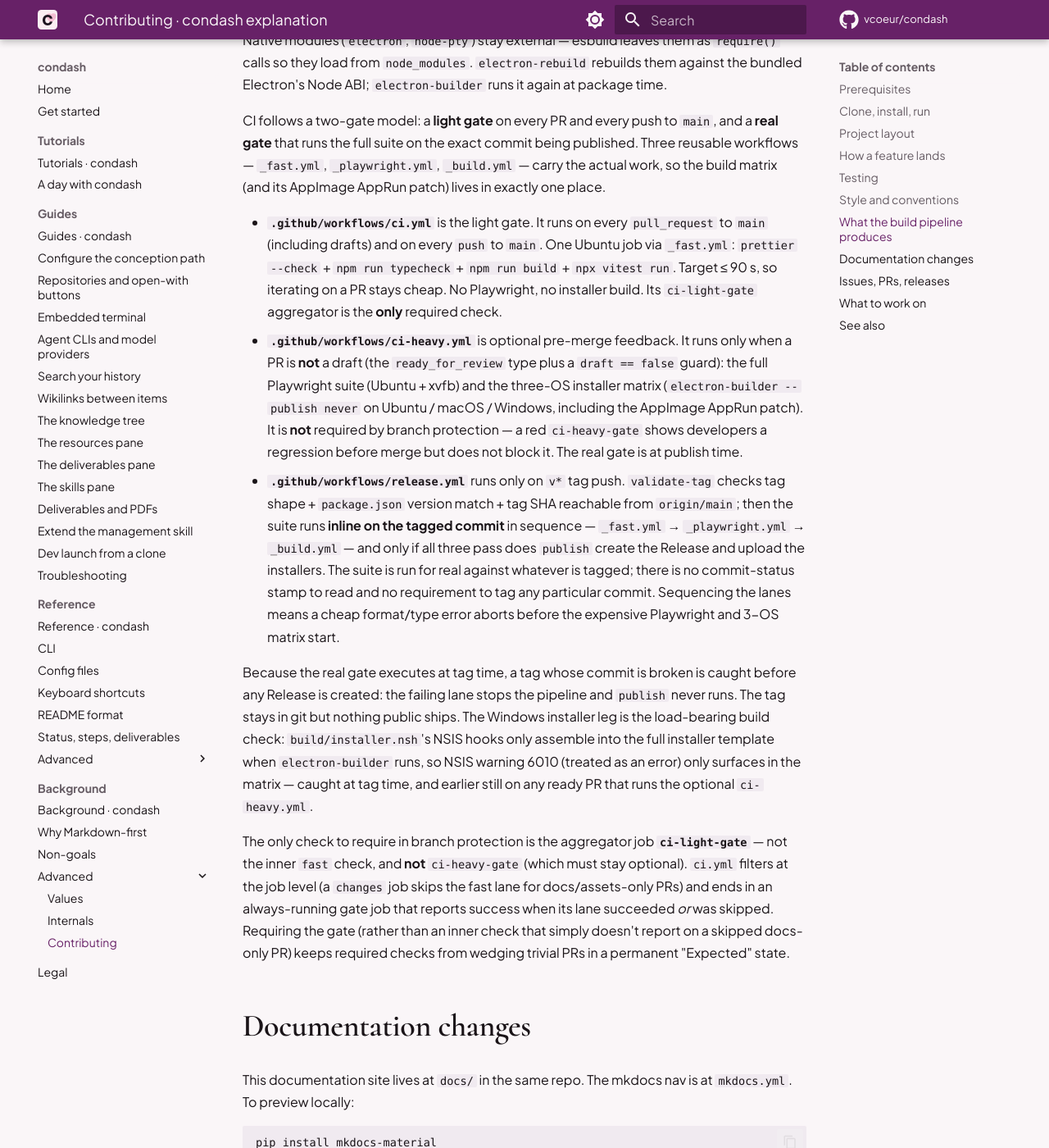
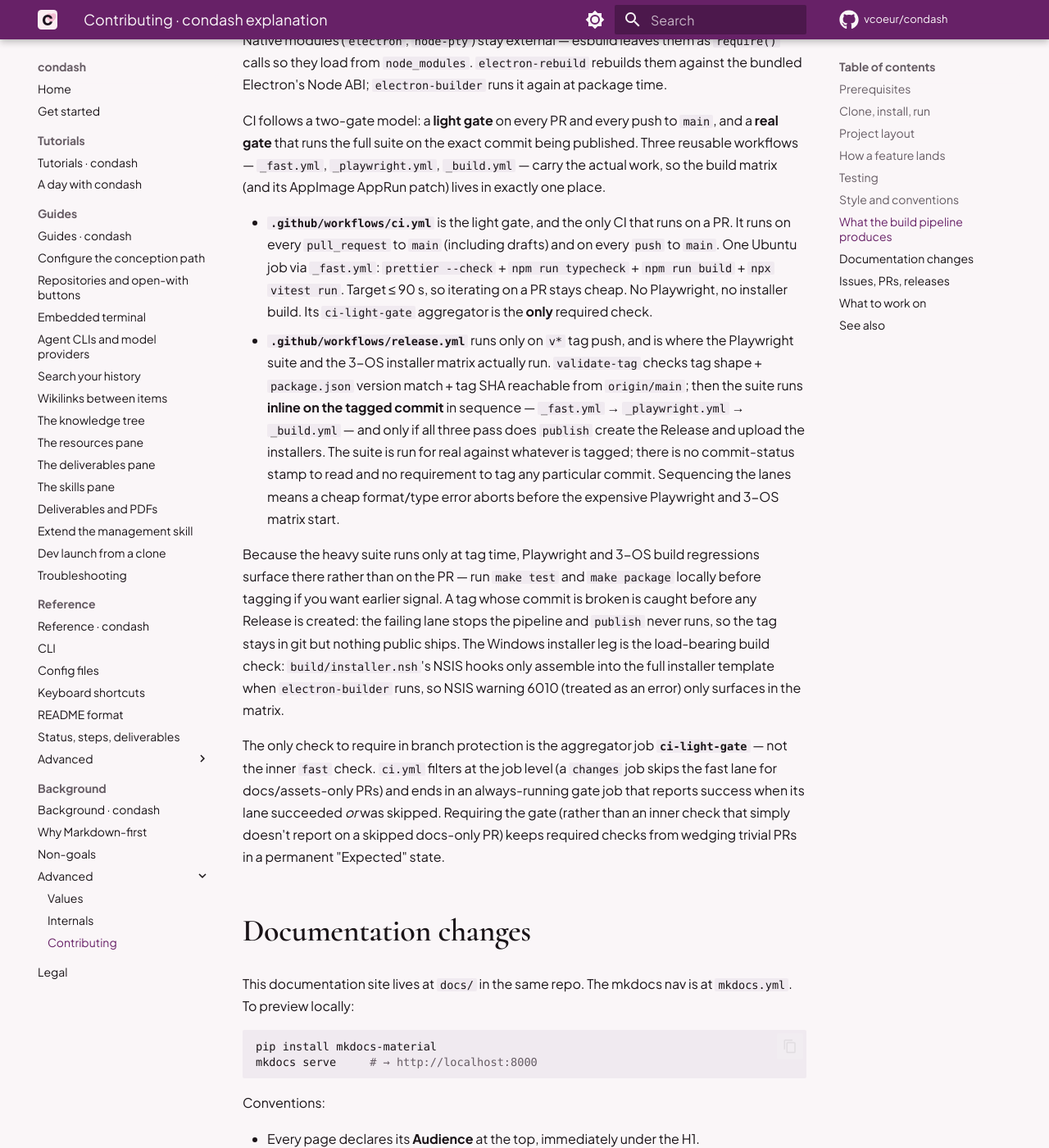
Before and after one commit to vcoeur/condash, an MkDocs documentation site: the page built from docs/explanation/contributing.md, in a window 1280 px wide and 1400 px high, scrolled down 3627 px. Shown: the whole window at 82% size. Built offline with MkDocs 1.6.1 and Material for MkDocs 9.7.7, drawn with Linux system fonts in a browser that asks for light colours; comment, search, counter and statistics services are not loaded.

Commit message:
Drop optional ci-heavy.yml: PRs run light gate only
Per decision, PRs no longer run the Playwright + 3-OS build as optional feedback. Those lanes run only at publish (release.yml's real gate). PRs run just the ~90 s light gate (ci.yml).

- Delete ci-heavy.yml.
- _playwright.yml / _build.yml headers: now called only by release.yml.
- contributing.md: drop the ci-heavy bullet; note heavy regressions surface at tag time (run make test / make package locally for earlier signal).

```diff
--- a/docs/explanation/contributing.md
+++ b/docs/explanation/contributing.md
@@ -111,13 +111,12 @@ Native modules (`electron`, `node-pty`) stay external — esbuild leaves them as
 
 CI follows a two-gate model: a **light gate** on every PR and every push to `main`, and a **real gate** that runs the full suite on the exact commit being published. Three reusable workflows — `_fast.yml`, `_playwright.yml`, `_build.yml` — carry the actual work, so the build matrix (and its AppImage AppRun patch) lives in exactly one place.
 
-- **`.github/workflows/ci.yml`** is the light gate. It runs on every `pull_request` to `main` (including drafts) and on every `push` to `main`. One Ubuntu job via `_fast.yml`: `prettier --check` + `npm run typecheck` + `npm run build` + `npx vitest run`. Target ≤ 90 s, so iterating on a PR stays cheap. No Playwright, no installer build. Its `ci-light-gate` aggregator is the **only** required check.
-- **`.github/workflows/ci-heavy.yml`** is optional pre-merge feedback. It runs only when a PR is **not** a draft (the `ready_for_review` type plus a `draft == false` guard): the full Playwright suite (Ubuntu + xvfb) and the three-OS installer matrix (`electron-builder --publish never` on Ubuntu / macOS / Windows, including the AppImage AppRun patch). It is **not** required by branch protection — a red `ci-heavy-gate` shows developers a regression before merge but does not block it. The real gate is at publish time.
-- **`.github/workflows/release.yml`** runs only on `v*` tag push. `validate-tag` checks tag shape + `package.json` version match + tag SHA reachable from `origin/main`; then the suite runs **inline on the tagged commit** in sequence — `_fast.yml` → `_playwright.yml` → `_build.yml` — and only if all three pass does `publish` create the Release and upload the installers. The suite is run for real against whatever is tagged; there is no commit-status stamp to read and no requirement to tag any particular commit. Sequencing the lanes means a cheap format/type error aborts before the expensive Playwright and 3-OS matrix start.
+- **`.github/workflows/ci.yml`** is the light gate, and the only CI that runs on a PR. It runs on every `pull_request` to `main` (including drafts) and on every `push` to `main`. One Ubuntu job via `_fast.yml`: `prettier --check` + `npm run typecheck` + `npm run build` + `npx vitest run`. Target ≤ 90 s, so iterating on a PR stays cheap. No Playwright, no installer build. Its `ci-light-gate` aggregator is the **only** required check.
+- **`.github/workflows/release.yml`** runs only on `v*` tag push, and is where the Playwright suite and the 3-OS installer matrix actually run. `validate-tag` checks tag shape + `package.json` version match + tag SHA reachable from `origin/main`; then the suite runs **inline on the tagged commit** in sequence — `_fast.yml` → `_playwright.yml` → `_build.yml` — and only if all three pass does `publish` create the Release and upload the installers. The suite is run for real against whatever is tagged; there is no commit-status stamp to read and no requirement to tag any particular commit. Sequencing the lanes means a cheap format/type error aborts before the expensive Playwright and 3-OS matrix start.
 
-Because the real gate executes at tag time, a tag whose commit is broken is caught before any Release is created: the failing lane stops the pipeline and `publish` never runs. The tag stays in git but nothing public ships. The Windows installer leg is the load-bearing build check: `build/installer.nsh`'s NSIS hooks only assemble into the full installer template when `electron-builder` runs, so NSIS warning 6010 (treated as an error) only surfaces in the matrix — caught at tag time, and earlier still on any ready PR that runs the optional `ci-heavy.yml`.
+Because the heavy suite runs only at tag time, Playwright and 3-OS build regressions surface there rather than on the PR — run `make test` and `make package` locally before tagging if you want earlier signal. A tag whose commit is broken is caught before any Release is created: the failing lane stops the pipeline and `publish` never runs, so the tag stays in git but nothing public ships. The Windows installer leg is the load-bearing build check: `build/installer.nsh`'s NSIS hooks only assemble into the full installer template when `electron-builder` runs, so NSIS warning 6010 (treated as an error) only surfaces in the matrix.
 
-The only check to require in branch protection is the aggregator job **`ci-light-gate`** — not the inner `fast` check, and **not** `ci-heavy-gate` (which must stay optional). `ci.yml` filters at the job level (a `changes` job skips the fast lane for docs/assets-only PRs) and ends in an always-running gate job that reports success when its lane succeeded *or* was skipped. Requiring the gate (rather than an inner check that simply doesn't report on a skipped docs-only PR) keeps required checks from wedging trivial PRs in a permanent "Expected" state.
+The only check to require in branch protection is the aggregator job **`ci-light-gate`** — not the inner `fast` check. `ci.yml` filters at the job level (a `changes` job skips the fast lane for docs/assets-only PRs) and ends in an always-running gate job that reports success when its lane succeeded *or* was skipped. Requiring the gate (rather than an inner check that simply doesn't report on a skipped docs-only PR) keeps required checks from wedging trivial PRs in a permanent "Expected" state.
 
 ## Documentation changes
 
```
Also changed, not shown: 3 other files.
